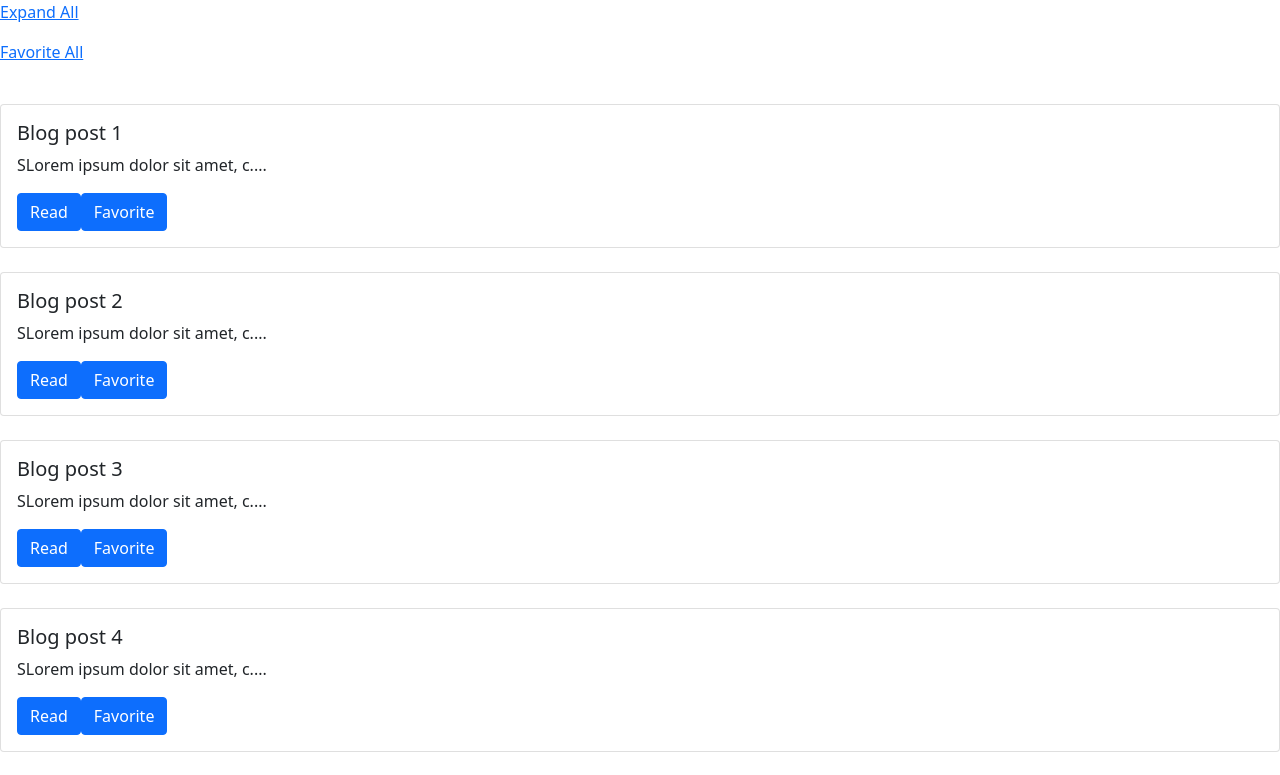
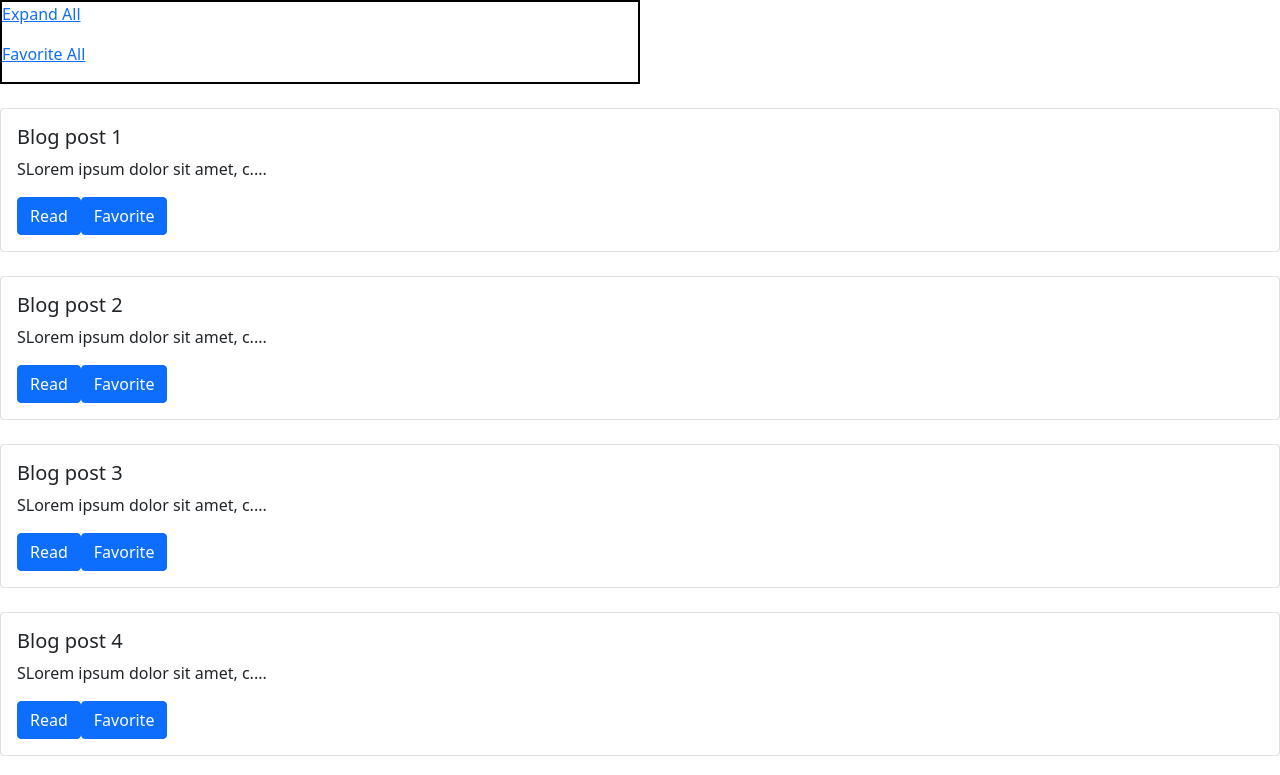
Before and after one commit to eknathkadam/compindepth, an Angular app: page / in a window 1280 px wide. Shown: the top 775 px of the page. Built offline with nearby package versions, Linux system fonts and the light colour scheme.

Commit message:
using ng conten and app card to show contentt

```diff
--- a/src/app/app.module.ts
+++ b/src/app/app.module.ts
@@ -8,6 +8,7 @@ import { TruncatePipe } from './truncate.pipe';
 import { PaginatorComponent } from './paginator/paginator.component';
 import { BlogDataService } from './blog-data.service';
 import { HighlightDirective } from './highlight.directive';
+import { CardComponent } from './card/card.component';
 
 @NgModule({
   declarations: [
@@ -16,7 +17,8 @@ import { HighlightDirective } from './highlight.directive';
     BlogListComponent,
     TruncatePipe,
     PaginatorComponent,
-    HighlightDirective
+    HighlightDirective,
+    CardComponent
   ],
   imports: [
     BrowserModule
--- a/src/app/blog-list/blog-list.component.html
+++ b/src/app/blog-list/blog-list.component.html
@@ -1,8 +1,12 @@
+<app-card>
 <p>
 <a href="#" (click)="expandAll()">Expand All</a>
 </p>
 <p>
 <a href="#" (click)="favoriteAll()">Favorite All</a>
 </p>
+
+</app-card>
 <app-blog-post-tile *ngFor="let post of blogPosts[currentPage]" [post]="post" #bpTile></app-blog-post-tile>
 <app-paginator [numberOfPages]="blogPosts.length" (pageNumberClick)="updatePage($event)"></app-paginator>
+<ng-content></ng-content>
--- /dev/null
+++ b/src/app/card/card.component.css
@@ -0,0 +1,4 @@
+.bordered{
+    border: 2px solid black;
+    max-width: 50%;
+}
--- /dev/null
+++ b/src/app/card/card.component.html
@@ -0,0 +1,3 @@
+<div class="bordered">
+    <ng-content ></ng-content>
+</div>
--- /dev/null
+++ b/src/app/card/card.component.ts
@@ -0,0 +1,15 @@
+import { Component, OnInit } from '@angular/core';
+
+@Component({
+  selector: 'app-card',
+  templateUrl: './card.component.html',
+  styleUrls: ['./card.component.css']
+})
+export class CardComponent implements OnInit {
+
+  constructor() { }
+
+  ngOnInit(): void {
+  }
+
+}
```
